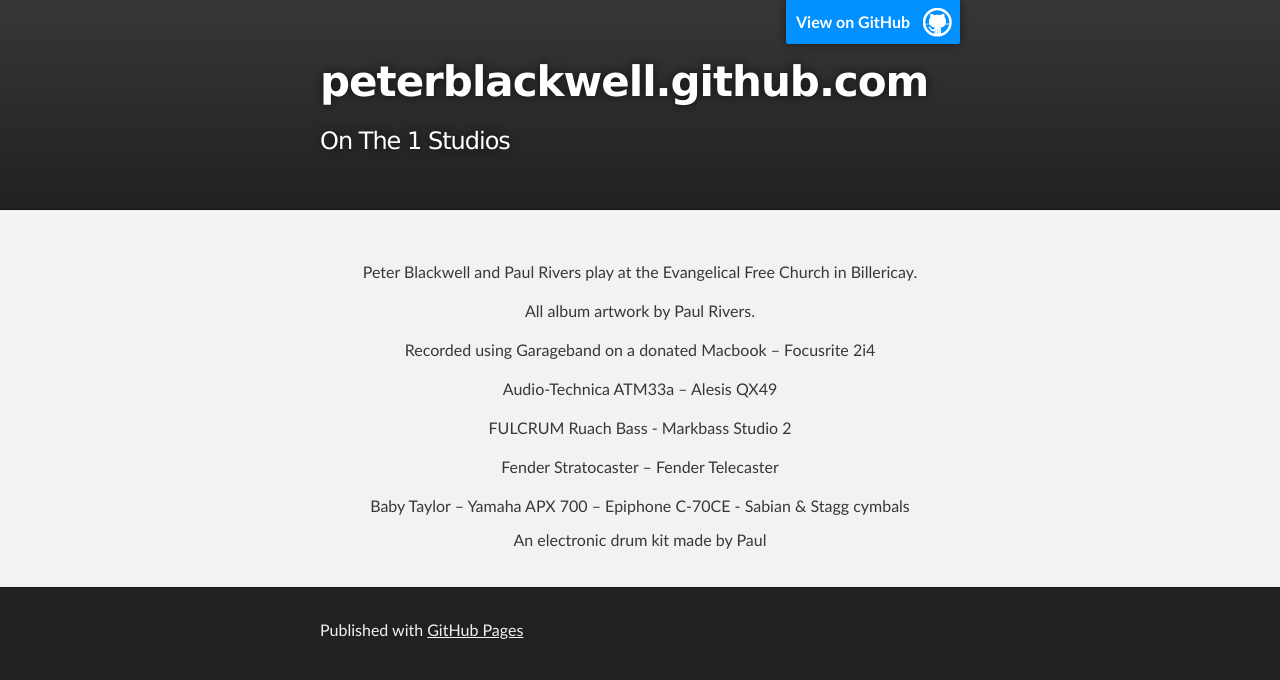
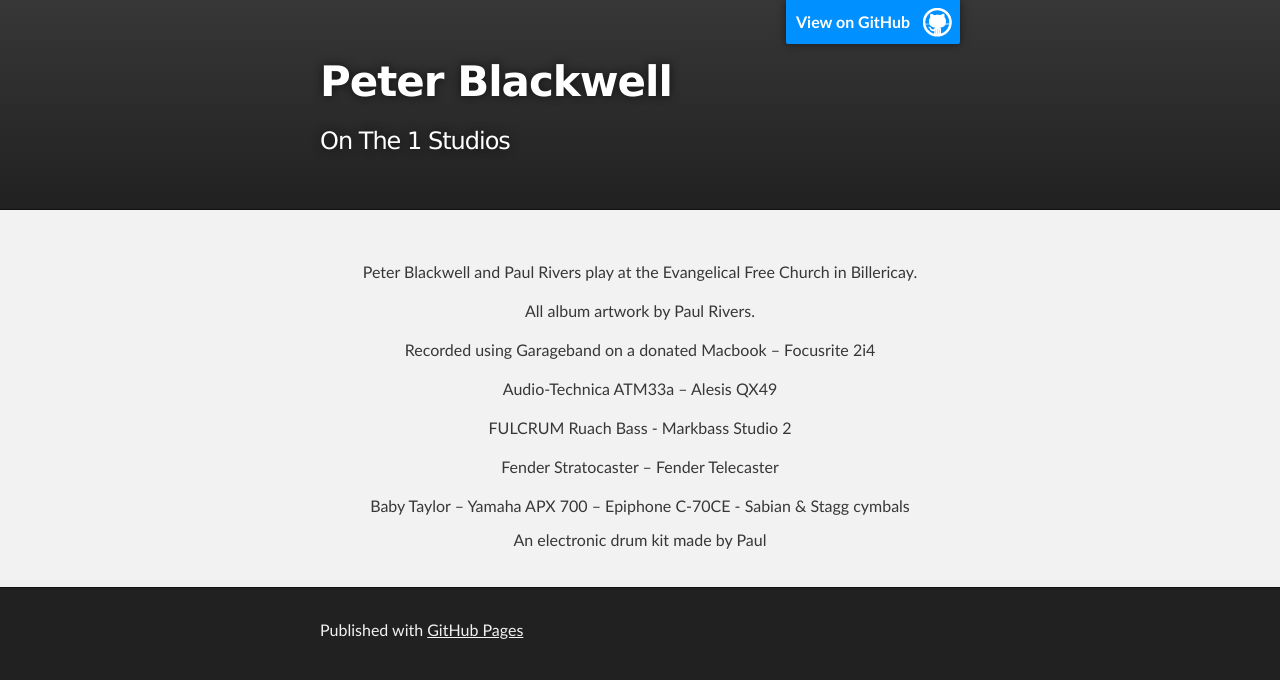
Before and after one commit to peterblackwell/peterblackwell.github.com, a plain HTML site: page index.html in a window 1280 px wide. Drawn offline with Linux system fonts and the light colour scheme.

Commit message:
Update index.html

```diff
--- a/index.html
+++ b/index.html
@@ -18,7 +18,7 @@
         <header class="inner">
           <a id="forkme_banner" href="https://github.com/peterblackwell">View on GitHub</a>
 
-          <h1 id="project_title">peterblackwell.github.com</h1>
+          <h1 id="project_title">Peter Blackwell</h1>
           <h2 id="project_tagline">On The 1 Studios</h2>
 
         </header>
```
